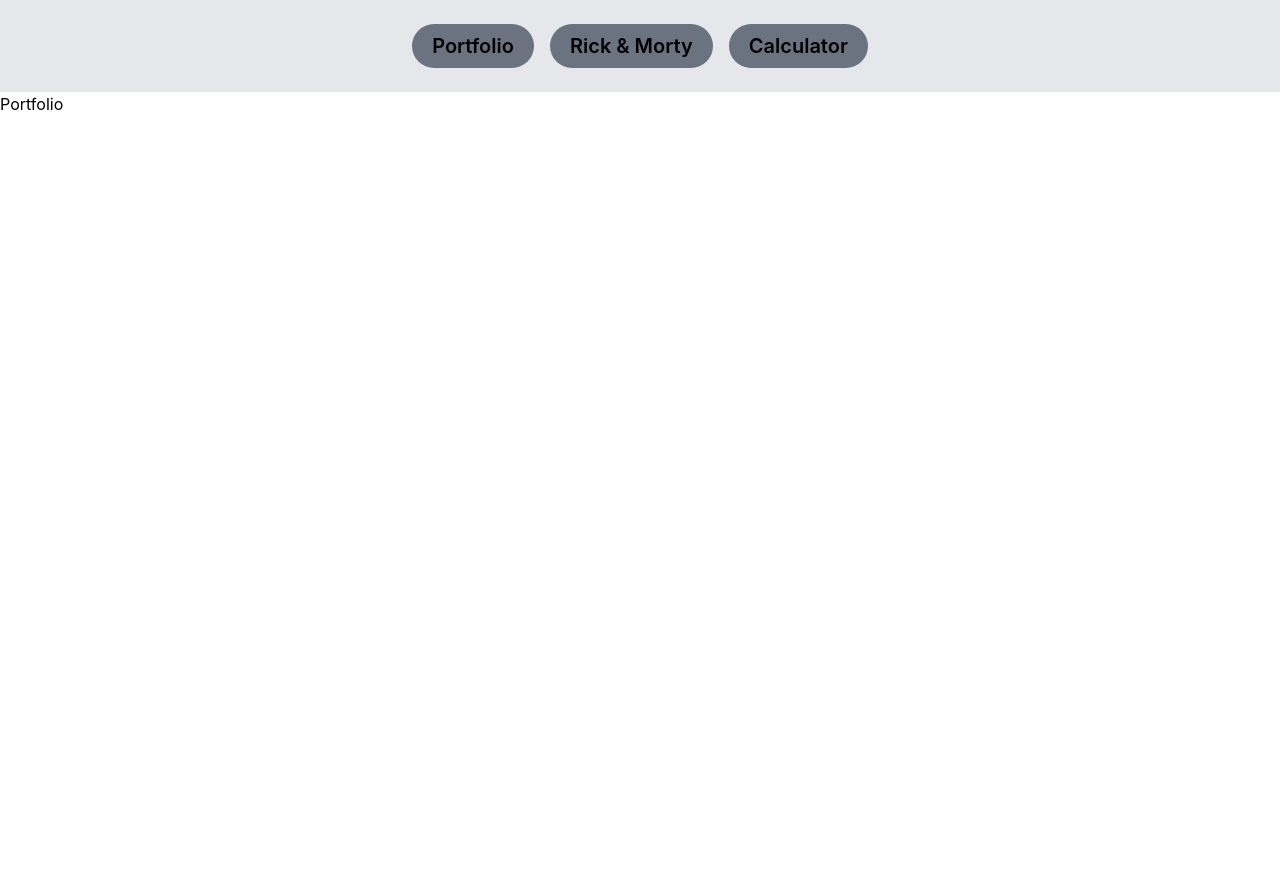
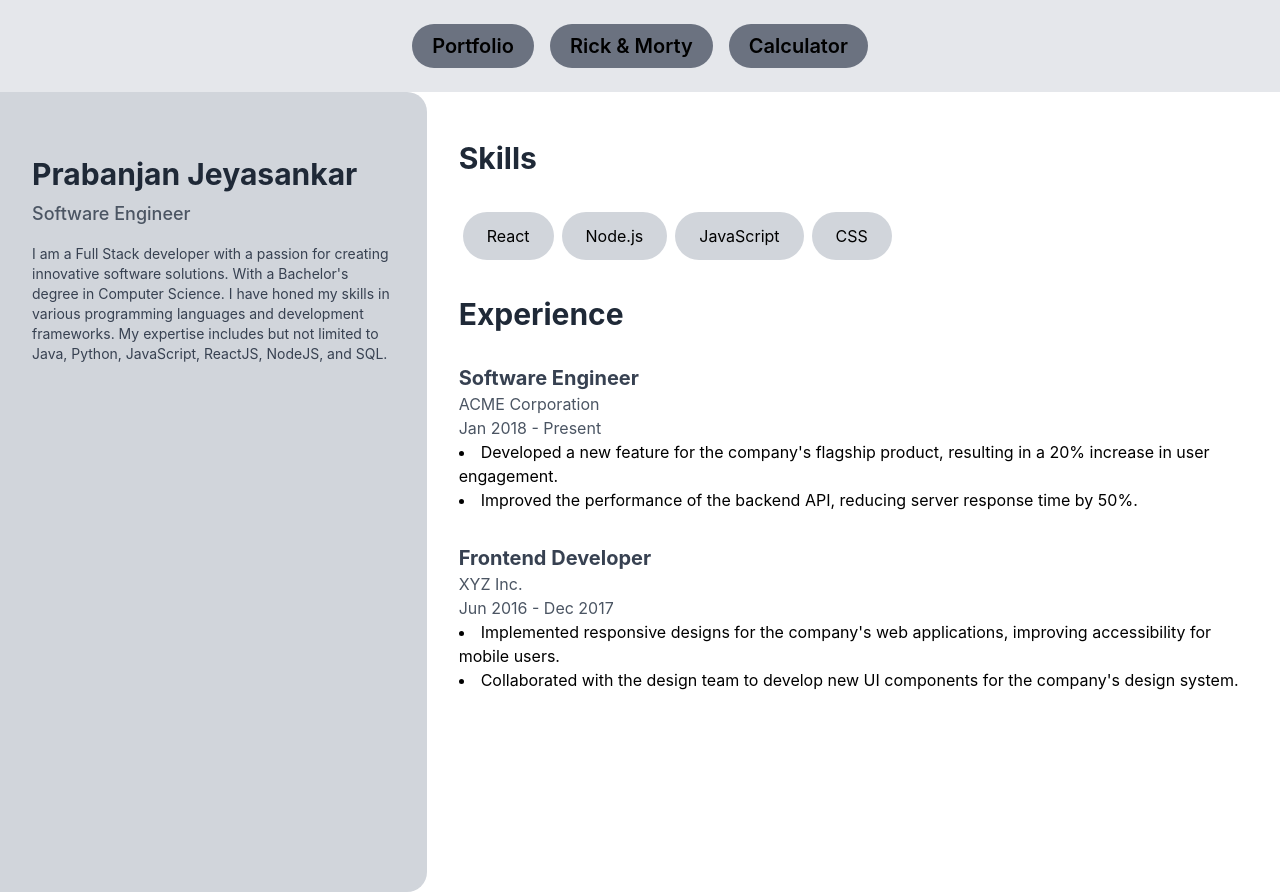
Before and after one commit to PrabanjanJeyasankar/react-calci-form, a React (Create React App) app: page /PortfolioComponent in a window 1280 px wide. Before the commit the page ends 800 px from the top, so only its background shows below. Built offline with nearby package versions, Linux system fonts and the light colour scheme.

Commit message:
Add. Added Portfolio Component.

```diff
--- a/src/Components/Routes/PortfolioComponent/PortfolioComponent.jsx
+++ b/src/Components/Routes/PortfolioComponent/PortfolioComponent.jsx
@@ -4,7 +4,48 @@ import React from 'react';
 
 function App() {
   return (
-    <div>Portfolio</div>
+    <div className="flex">
+      <div className="bg-gray-300 rounded-r-[20px] w-1/3 min-h-screen py-12 px-8">
+        <div className="flex justify-center">
+          {/* <img src={PrabanjanProfile} alt="Profile" className="w-2/3 rounded-full" /> */}
+        </div>
+        <h1 className="text-3xl font-bold text-gray-800 mt-4">Prabanjan Jeyasankar</h1>
+        <h2 className="text-lg font-medium text-gray-600 mt-2">Software Engineer</h2>
+        <p className="text-gray-700 text-sm mt-4">I am a Full Stack developer
+                 with a passion for creating innovative software solutions.
+                  With a Bachelor's degree in Computer Science. I have honed my skills in various
+                   programming languages and development frameworks. My expertise includes
+                    but not limited to Java, Python, JavaScript, ReactJS, NodeJS, and SQL.</p>
+      </div>
+      <div className="bg-white w-2/3 min-h-screen py-12 px-8">
+        <h1 className="text-3xl font-bold text-gray-800 mb-8">Skills</h1>
+        <div className="flex flex-wrap">
+          <div className="bg-gray-300 pl-6 pr-6 pt-3 pb-3 rounded-full m-1">React</div>
+          <div className="bg-gray-300 pl-6 pr-6 pt-3 pb-3 rounded-full m-1">Node.js</div>
+          <div className="bg-gray-300 pl-6 pr-6 pt-3 pb-3 rounded-full m-1">JavaScript</div>
+          <div className="bg-gray-300 pl-6 pr-6 pt-3 pb-3 rounded-full m-1">CSS</div>
+        </div>
+        <h1 className="text-3xl font-bold text-gray-800 mt-8 mb-8">Experience</h1>
+        <div className="mb-8">
+          <h2 className="text-xl font-bold text-gray-700">Software Engineer</h2>
+          <p className="text-gray-600">ACME Corporation</p>
+          <p className="text-gray-600">Jan 2018 - Present</p>
+          <ul className="list-disc list-inside">
+            <li>Developed a new feature for the company's flagship product, resulting in a 20% increase in user engagement.</li>
+            <li>Improved the performance of the backend API, reducing server response time by 50%.</li>
+          </ul>
+        </div>
+        <div>
+          <h2 className="text-xl font-bold text-gray-700">Frontend Developer</h2>
+          <p className="text-gray-600">XYZ Inc.</p>
+          <p className="text-gray-600">Jun 2016 - Dec 2017</p>
+          <ul className="list-disc list-inside">
+            <li>Implemented responsive designs for the company's web applications, improving accessibility for mobile users.</li>
+            <li>Collaborated with the design team to develop new UI components for the company's design system.</li>
+          </ul>
+        </div>
+      </div>
+    </div>
   );
 }
 
```
